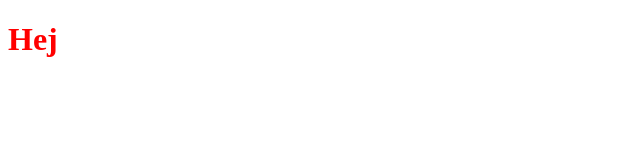
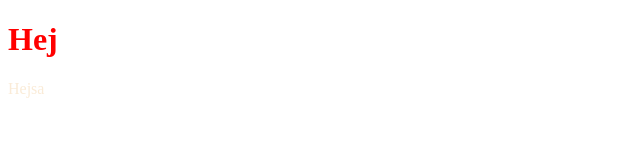
Before and after one commit to Victorhald/git_test, a plain HTML site: page index.html in a window 1280 px wide. Shown: the full height of the page, 0-640 px from the left. Drawn offline with Linux system fonts and the light colour scheme.

Commit message:
tilføjer P, og styler den

```diff
--- a/index.html
+++ b/index.html
@@ -10,6 +10,7 @@
 
 <body>
     <h1>Hej</h1>
+    <p> Hejsa</p>
 
 </body>
 
--- a/style.css
+++ b/style.css
@@ -1,3 +1,6 @@
 h1 {
   color: red;
 }
+p {
+  color: antiquewhite;
+}
```
